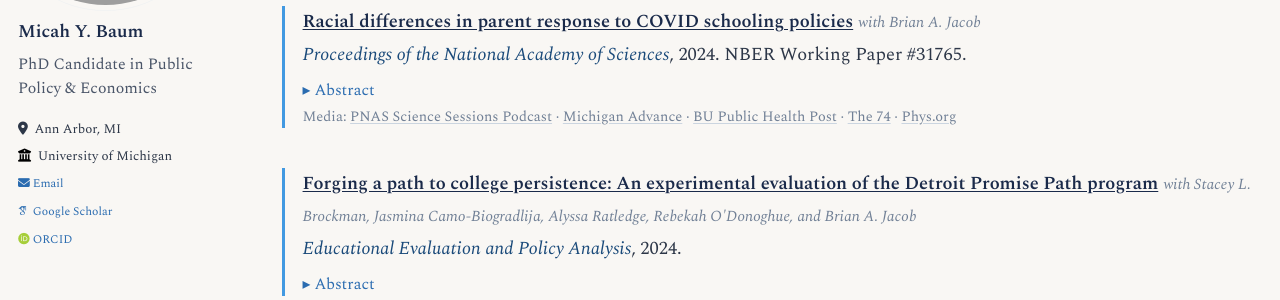
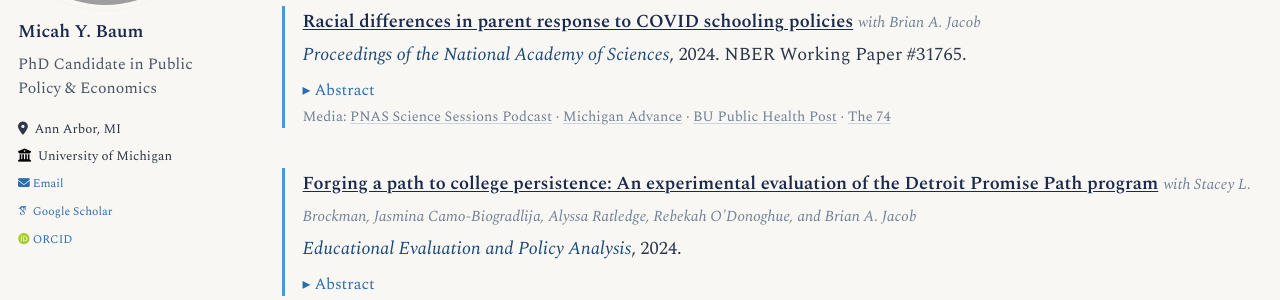
Before and after one commit to micah-baum/micah-baum.github.io, a Jekyll site: the page built from _pages/research.md, in a window 1280 px wide and 1246 px high. Shown: the part 211-511 px from the top of the window. Built offline with Jekyll 4.4.1, drawn with Linux system fonts in a browser that asks for light colours; some web fonts are replaced.

Commit message:
Drop Phys.org media link (syndicated U-M press release)
Co-Authored-By: Claude Opus 5 <noreply@anthropic.com>

```diff
--- a/_pages/research.md
+++ b/_pages/research.md
@@ -103,7 +103,7 @@ author_profile: true
 <summary>Abstract</summary>
 <div class="paper-abstract__body">This paper examines whether school COVID-19 policies influenced enrollment differently by student age and race/ethnicity. Unlike much prior research, we i) analyze enrollments for virtually the entire U.S. public school population for both the 2020–2021 and 2021–2022 school years, ii) compare enrollment trends within districts in order to isolate subgroup heterogeneity from district characteristics, and iii) account for district selection into preferred learning modes. Analyzing data on over 9,000 districts that serve more than 90% of public school students in the United States, we find enrollment responses to COVID policies differed notably. We find that White enrollments declined more than Black, Hispanic, and Asian enrollments in districts that started the 2020–2021 school year virtually, but in districts that started in-person the reverse was true: Non-White enrollments declined more than White enrollments. Moreover, Black, Hispanic, and Asian families responded more than White families to higher COVID-19 death rates in the months preceding the start of the 2021 school year. In 2021–2022, enrollment differences by the previous year's learning mode persisted. Racial/ethnic differences did not vary by whether the district required masking in classrooms. These findings are consistent with the greater risk faced by communities of color during the pandemic and demonstrate an additional source of disparate impact from COVID policies.</div>
 </details>
-<div class="paper-media">Media: <a href="https://www.pnas.org/post/podcast/school-enrollment-during-covid-19-pandemic" target="_blank">PNAS Science Sessions Podcast</a> &middot; <a href="https://michiganadvance.com/2024/02/22/u-of-m-study-covid-19-school-policies-resulted-in-enrollment-racial-disparities/" target="_blank">Michigan Advance</a> &middot; <a href="https://publichealthpost.org/health-equity/how-covid-19-affected-u-s-public-school-enrollments/" target="_blank">BU Public Health Post</a> &middot; <a href="https://www.the74million.org/article/falling-enrollment-most-extreme-in-wealthy-districts-study-finds/" target="_blank">The 74</a> &middot; <a href="https://phys.org/news/2024-02-reveals-racial-disparities-school-enrollment.html" target="_blank">Phys.org</a></div>
+<div class="paper-media">Media: <a href="https://www.pnas.org/post/podcast/school-enrollment-during-covid-19-pandemic" target="_blank">PNAS Science Sessions Podcast</a> &middot; <a href="https://michiganadvance.com/2024/02/22/u-of-m-study-covid-19-school-policies-resulted-in-enrollment-racial-disparities/" target="_blank">Michigan Advance</a> &middot; <a href="https://publichealthpost.org/health-equity/how-covid-19-affected-u-s-public-school-enrollments/" target="_blank">BU Public Health Post</a> &middot; <a href="https://www.the74million.org/article/falling-enrollment-most-extreme-in-wealthy-districts-study-finds/" target="_blank">The 74</a></div>
 </div>
 
 <div class="paper-card">
```
